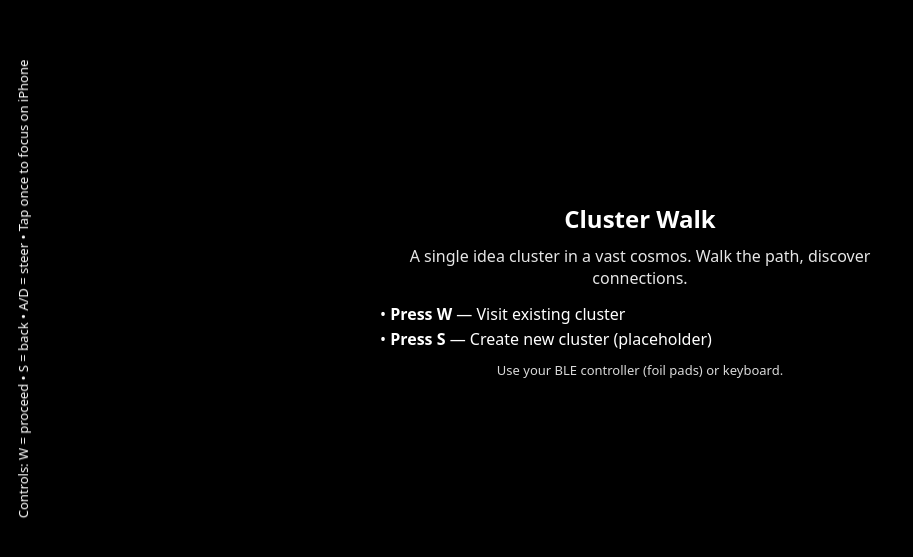
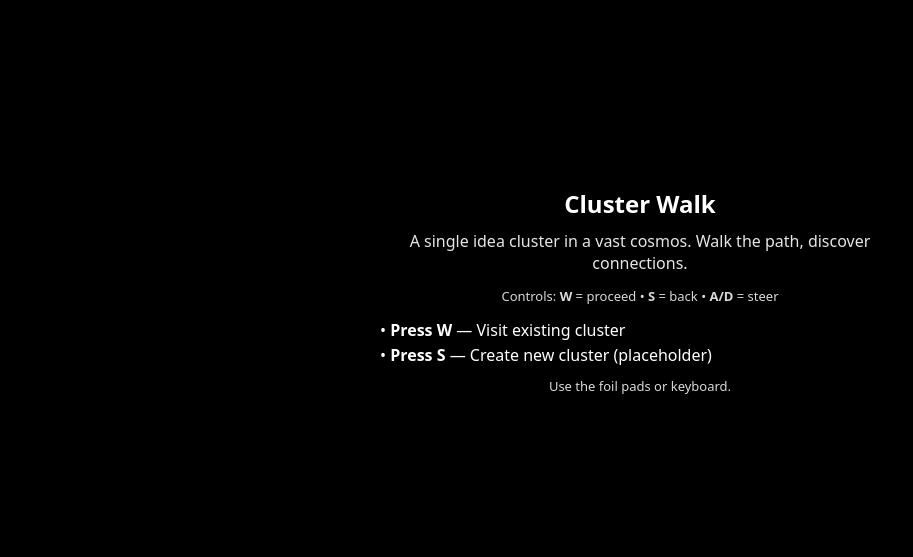
Before and after one commit to benji517/cosmos-gallery, a plain HTML site: page index.html in a window 1280 px wide. Shown: the part 111-668 px from the top of the page, without its empty margins (0-913 px from the left). Drawn offline with Linux system fonts and the light colour scheme; a script that the page names is missing.

Commit message:
Cleanup hin
cleanup: move control hints into intro menu and remove persistent overlay. got annoyed by it.

```diff
--- a/index.html
+++ b/index.html
@@ -17,42 +17,23 @@
   }
   .small {font-size:13px; opacity:.85; margin-top:8px}
   .hidden{display:none}
-  #hint {
-  position: fixed;
-  top: calc(env(safe-area-inset-top, 0px) + 8px); /* keeps it below the notch */
-  left: 50%;
-  transform: translateX(-50%);
-  color: #fff;
-  background: rgba(0, 0, 0, 0.5);
-  padding: 6px 10px;
-  border-radius: 10px;
-  z-index: 9;
-  font-size: 13px;
-}
-  /* Force hint reposition for iOS PWAs with orientation lock on */
-  @media screen and (orientation: landscape) {
-    #hint {
-      transform: translateX(-50%) rotate(-90deg);
-      transform-origin: top center;
-      top: 50%;
-      left: calc(env(safe-area-inset-left, 0px) + 8px);
-  }
-}
-
 </style>
 </head>
 <body>
-<div id="hint">Controls: W = proceed • S = back • A/D = steer • Tap once to focus on iPhone</div>
 
 <!-- MENU UI -->
 <div id="menu" class="ui">
   <h2 style="margin:.2rem 0 0.6rem">Cluster Walk</h2>
   <p style="margin:.2rem 0 .8rem; opacity:.9">A single idea cluster in a vast cosmos. Walk the path, discover connections.</p>
+  <p class="small" style="margin-top:0.6rem; opacity:0.85;">
+  Controls: <b>W</b> = proceed • <b>S</b> = back • <b>A/D</b> = steer
+</p>
+
   <div style="text-align:left; margin:.6rem auto 0; line-height:1.6">
     <div>• <b>Press W</b> — Visit existing cluster</div>
     <div>• <b>Press S</b> — Create new cluster (placeholder)</div>
   </div>
-  <div class="small">Use your BLE controller (foil pads) or keyboard.</div>
+  <div class="small">Use the foil pads or keyboard.</div>
 </div>
 
 <!-- PLACEHOLDER UI FOR "CREATE NEW CLUSTER" -->
```
